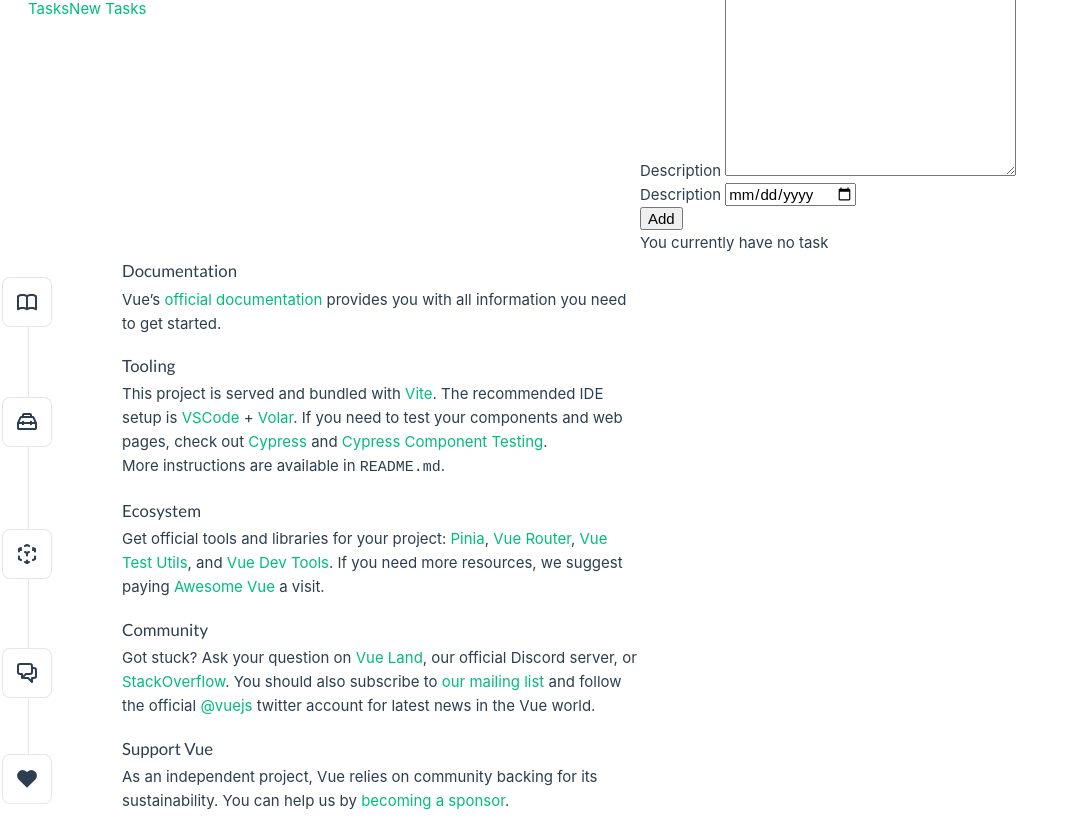
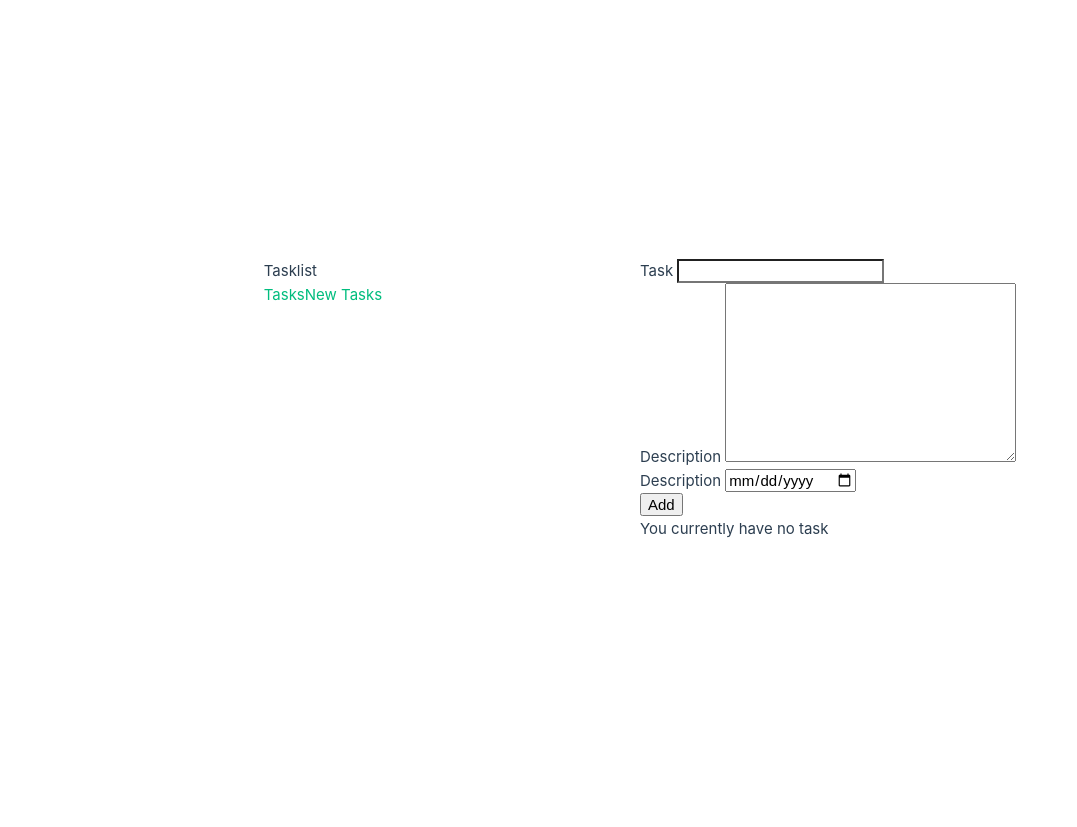
Before and after one commit to papebarka/taskslist, a Vue app: page / in a window 1280 px wide. Shown: the whole page, without its empty margins (0-1077 px from the left). After the commit the page ends 800 px from the top, so only its background shows below. Built offline with nearby package versions, Linux system fonts and the light colour scheme.

Commit message:
Implements task Id

```diff
--- a/src/App.vue
+++ b/src/App.vue
@@ -3,9 +3,8 @@ import { computed, reactive } from 'vue'
 import { RouterLink, RouterView } from 'vue-router'
 import { useStore } from 'vuex'
 
-import HelloWorld from './components/HelloWorld.vue'
-
 const form = reactive({
+  id: 0,
   task: "",
   description: "",
   deadline: null,
@@ -18,10 +17,20 @@ const tasks = computed( () => store.state.tasks.all)
 
 console.log(tasks)
 const taskCount = computed(() => store.getters['tasks/taskCount'])
+const lastElementId = computed(() => store.getters['tasks/lastElementId'])
 
- const submit = () => {
+ const submit = (event) => {
+  //console.log(`Task count is: ${taskCount.value}`)
+
+  //console.log(`Last element ID is: ${Object.entries(lastElementId)}`)
+  form.id = lastElementId.value + 1
+  //console.log(toString(lastElementId))
+  //console.log('New ID:')
+  //console.log(JSON.stringify(form))
   const data = {...form}
   store.dispatch('tasks/addTask', data)
+  //console.log(event)
+  event.target.reset()
  }
 </script>
 
@@ -73,6 +82,7 @@ const taskCount = computed(() => store.getters['tasks/taskCount'])
           v-for="(task, index) in tasks"
           :key="index"
         >
+          <h2>{{ task.id }}</h2>
           {{ task.task }}
         </div>
       </div>
--- a/src/components/TheWelcome.vue
+++ /dev/null
@@ -1,86 +0,0 @@
-<script setup>
-import WelcomeItem from './WelcomeItem.vue'
-import DocumentationIcon from './icons/IconDocumentation.vue'
-import ToolingIcon from './icons/IconTooling.vue'
-import EcosystemIcon from './icons/IconEcosystem.vue'
-import CommunityIcon from './icons/IconCommunity.vue'
-import SupportIcon from './icons/IconSupport.vue'
-</script>
-
-<template>
-  <WelcomeItem>
-    <template #icon>
-      <DocumentationIcon />
-    </template>
-    <template #heading>Documentation</template>
-
-    Vue’s
-    <a href="https://vuejs.org/" target="_blank" rel="noopener">official documentation</a>
-    provides you with all information you need to get started.
-  </WelcomeItem>
-
-  <WelcomeItem>
-    <template #icon>
-      <ToolingIcon />
-    </template>
-    <template #heading>Tooling</template>
-
-    This project is served and bundled with
-    <a href="https://vitejs.dev/guide/features.html" target="_blank" rel="noopener">Vite</a>. The
-    recommended IDE setup is
-    <a href="https://code.visualstudio.com/" target="_blank" rel="noopener">VSCode</a> +
-    <a href="https://github.com/johnsoncodehk/volar" target="_blank" rel="noopener">Volar</a>. If
-    you need to test your components and web pages, check out
-    <a href="https://www.cypress.io/" target="_blank" rel="noopener">Cypress</a> and
-    <a href="https://on.cypress.io/component" target="_blank">Cypress Component Testing</a>.
-
-    <br />
-
-    More instructions are available in <code>README.md</code>.
-  </WelcomeItem>
-
-  <WelcomeItem>
-    <template #icon>
-      <EcosystemIcon />
-    </template>
-    <template #heading>Ecosystem</template>
-
-    Get official tools and libraries for your project:
-    <a href="https://pinia.vuejs.org/" target="_blank" rel="noopener">Pinia</a>,
-    <a href="https://router.vuejs.org/" target="_blank" rel="noopener">Vue Router</a>,
-    <a href="https://test-utils.vuejs.org/" target="_blank" rel="noopener">Vue Test Utils</a>, and
-    <a href="https://github.com/vuejs/devtools" target="_blank" rel="noopener">Vue Dev Tools</a>. If
-    you need more resources, we suggest paying
-    <a href="https://github.com/vuejs/awesome-vue" target="_blank" rel="noopener">Awesome Vue</a>
-    a visit.
-  </WelcomeItem>
-
-  <WelcomeItem>
-    <template #icon>
-      <CommunityIcon />
-    </template>
-    <template #heading>Community</template>
-
-    Got stuck? Ask your question on
-    <a href="https://chat.vuejs.org" target="_blank" rel="noopener">Vue Land</a>, our official
-    Discord server, or
-    <a href="https://stackoverflow.com/questions/tagged/vue.js" target="_blank" rel="noopener"
-      >StackOverflow</a
-    >. You should also subscribe to
-    <a href="https://news.vuejs.org" target="_blank" rel="noopener">our mailing list</a> and follow
-    the official
-    <a href="https://twitter.com/vuejs" target="_blank" rel="noopener">@vuejs</a>
-    twitter account for latest news in the Vue world.
-  </WelcomeItem>
-
-  <WelcomeItem>
-    <template #icon>
-      <SupportIcon />
-    </template>
-    <template #heading>Support Vue</template>
-
-    As an independent project, Vue relies on community backing for its sustainability. You can help
-    us by
-    <a href="https://vuejs.org/sponsor/" target="_blank" rel="noopener">becoming a sponsor</a>.
-  </WelcomeItem>
-</template>
--- a/src/components/WelcomeItem.vue
+++ /dev/null
@@ -1,86 +0,0 @@
-<template>
-  <div class="item">
-    <i>
-      <slot name="icon"></slot>
-    </i>
-    <div class="details">
-      <h3>
-        <slot name="heading"></slot>
-      </h3>
-      <slot></slot>
-    </div>
-  </div>
-</template>
-
-<style scoped>
-.item {
-  margin-top: 2rem;
-  display: flex;
-  position: relative;
-}
-
-.details {
-  flex: 1;
-  margin-left: 1rem;
-}
-
-i {
-  display: flex;
-  place-items: center;
-  place-content: center;
-  width: 32px;
-  height: 32px;
-  color: var(--color-text);
-}
-
-h3 {
-  font-size: 1.2rem;
-  font-weight: 500;
-  margin-bottom: 0.4rem;
-  color: var(--color-heading);
-}
-
-@media (min-width: 1024px) {
-  .item {
-    margin-top: 0;
-    padding: 0.4rem 0 1rem calc(var(--section-gap) / 2);
-  }
-
-  i {
-    top: calc(50% - 25px);
-    left: -26px;
-    position: absolute;
-    border: 1px solid var(--color-border);
-    background: var(--color-background);
-    border-radius: 8px;
-    width: 50px;
-    height: 50px;
-  }
-
-  .item:before {
-    content: ' ';
-    border-left: 1px solid var(--color-border);
-    position: absolute;
-    left: 0;
-    bottom: calc(50% + 25px);
-    height: calc(50% - 25px);
-  }
-
-  .item:after {
-    content: ' ';
-    border-left: 1px solid var(--color-border);
-    position: absolute;
-    left: 0;
-    top: calc(50% + 25px);
-    height: calc(50% - 25px);
-  }
-
-  .item:first-of-type:before {
-    display: none;
-  }
-
-  .item:last-of-type:after {
-    display: none;
-  }
-}
-</style>
--- a/src/store/tasks.js
+++ b/src/store/tasks.js
@@ -9,6 +9,15 @@ export const tasks = {
 
     getters: {
         taskCount: state => state.all.length,
+
+        lastElementId: (state) => {
+            if (state.all.length > 0){
+               const task = state.all.slice(-1).pop()
+               console.log(`Task obj: ${task}`)
+               return task.id
+            }
+            return 0
+        }
     },
 
     mutations: {
--- a/src/views/HomeView.vue
+++ b/src/views/HomeView.vue
@@ -1,9 +1,7 @@
 <script setup>
-import TheWelcome from '../components/TheWelcome.vue'
 </script>
 
 <template>
   <main>
-    <TheWelcome />
   </main>
 </template>
```
